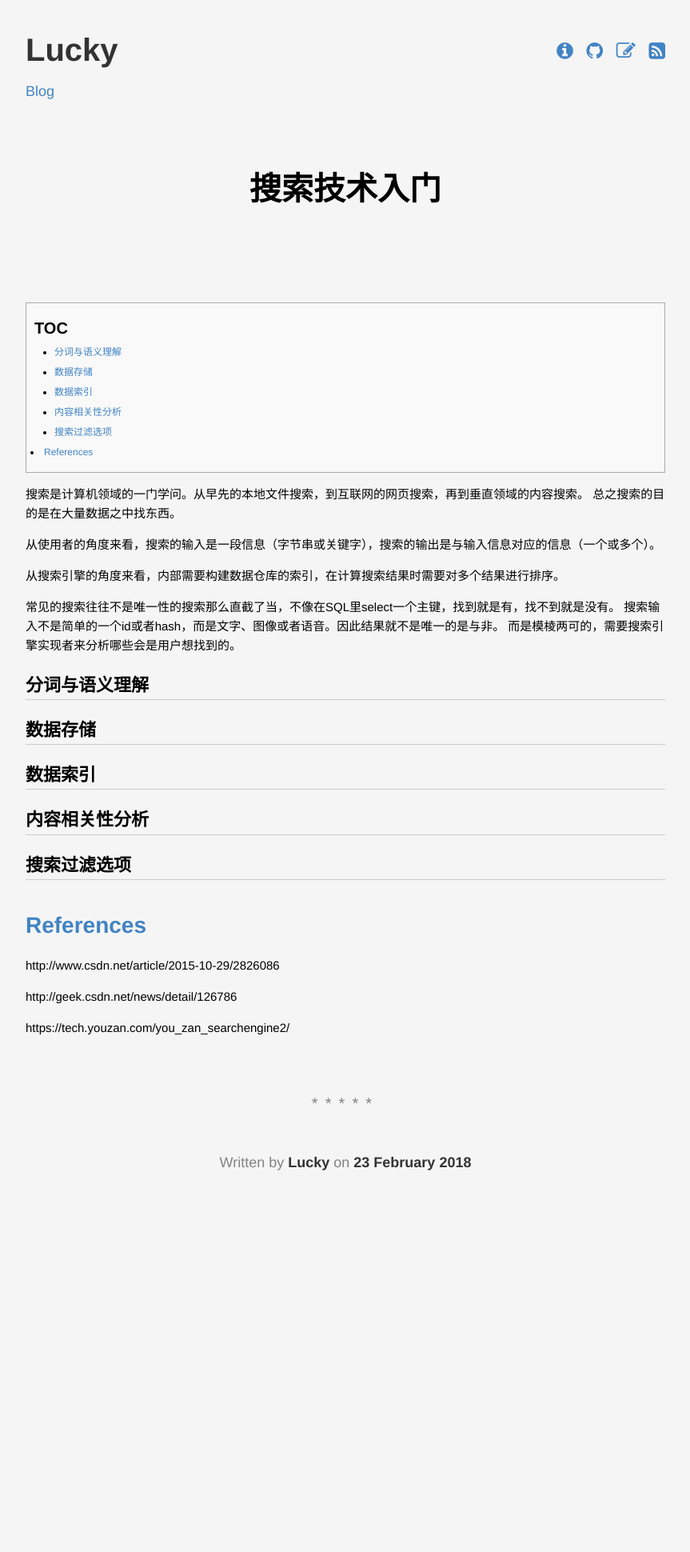
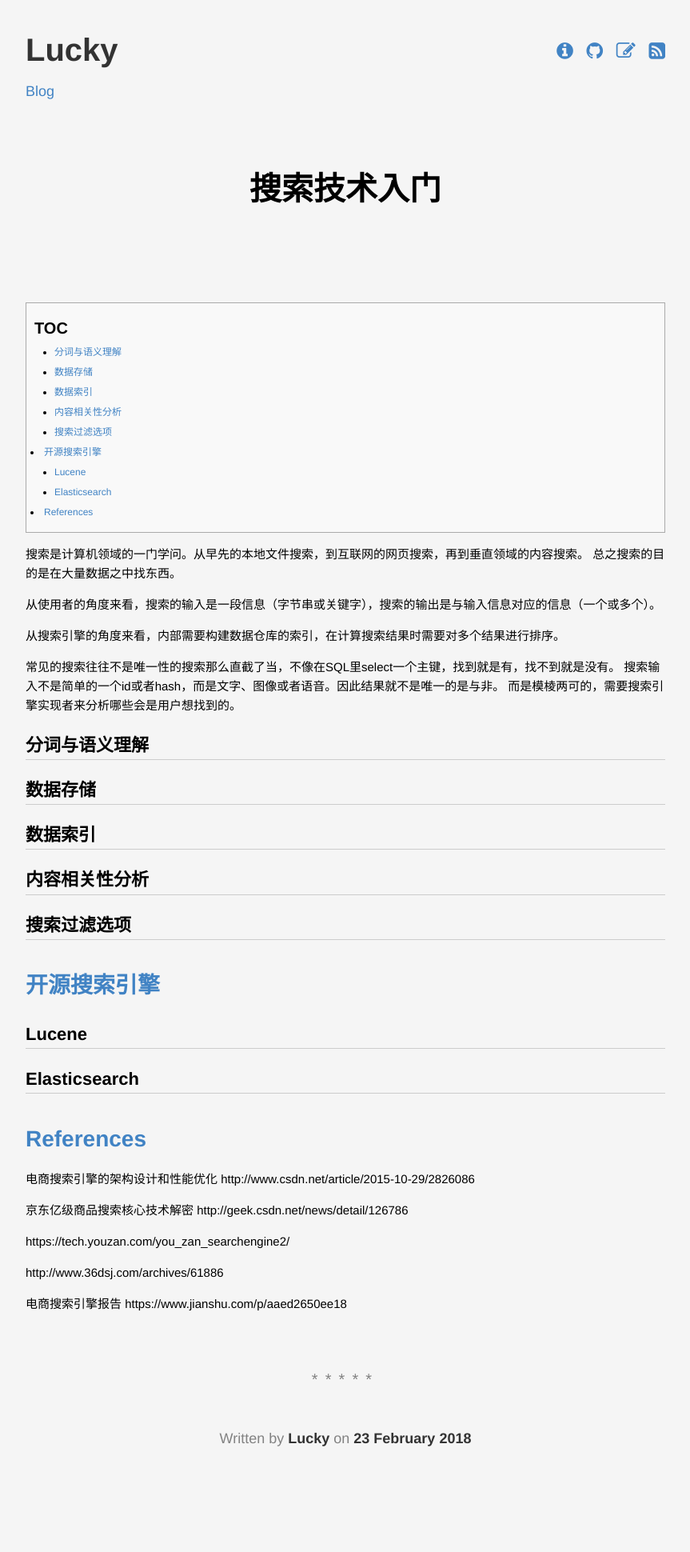
Before and after one commit to lucky521/blog, a Jekyll site: the page built from _posts/2018-02-23-search-tech.markdown, in a window 1280 px wide. Shown: the whole page at 80% size, without its empty margins (208-1071 px from the left). Built offline with Jekyll 4.4.1, drawn with Linux system fonts in a browser that asks for light colours; before the commit the page ends 1595 px from its top, so only the background shows below that.

Commit message:
update blog

```diff
--- a/_posts/2018-02-23-search-tech.markdown
+++ b/_posts/2018-02-23-search-tech.markdown
@@ -32,13 +32,23 @@ layout: post
 ## 搜索过滤选项
 
 
+# 开源搜索引擎
+
+## Lucene
+
+
+## Elasticsearch
 
 
 
 # References
 
-http://www.csdn.net/article/2015-10-29/2826086
+电商搜索引擎的架构设计和性能优化 http://www.csdn.net/article/2015-10-29/2826086
 
-http://geek.csdn.net/news/detail/126786
+京东亿级商品搜索核心技术解密 http://geek.csdn.net/news/detail/126786
 
 https://tech.youzan.com/you_zan_searchengine2/
+
+http://www.36dsj.com/archives/61886
+
+电商搜索引擎报告 https://www.jianshu.com/p/aaed2650ee18
```
